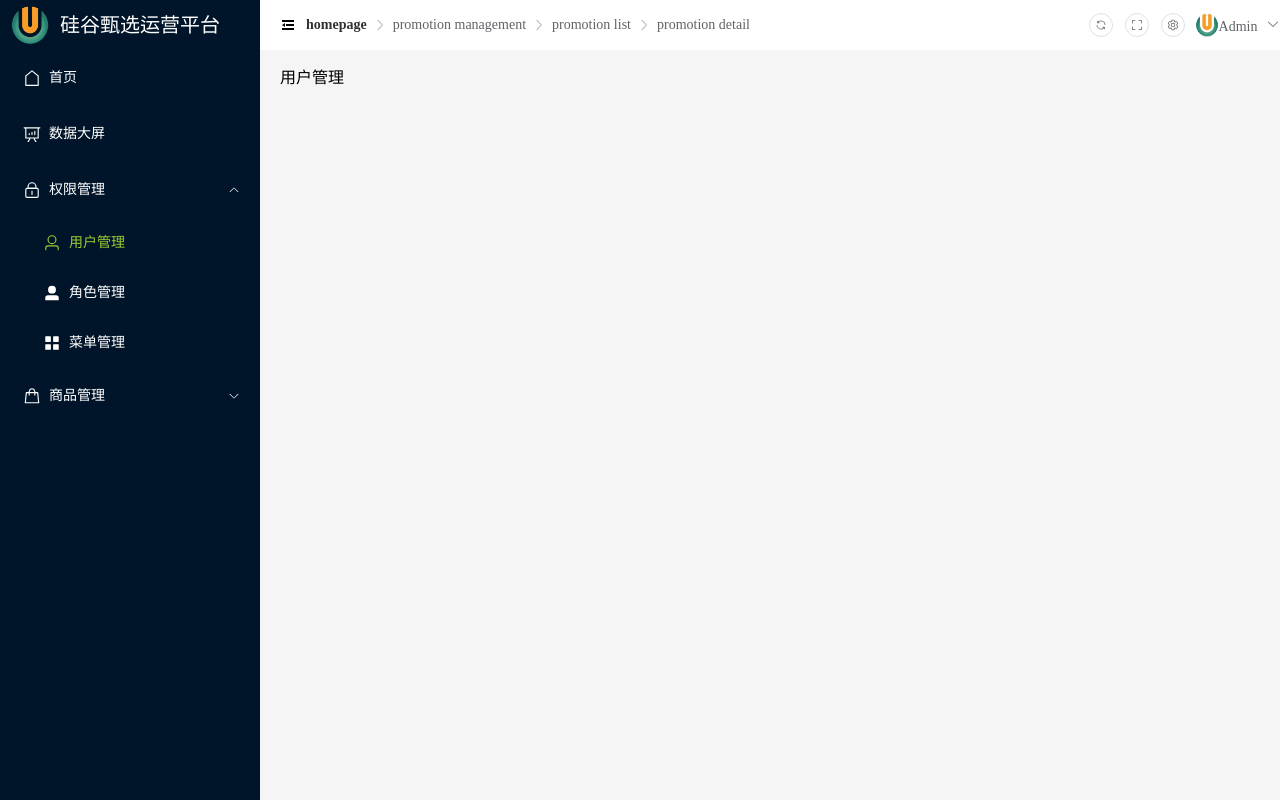
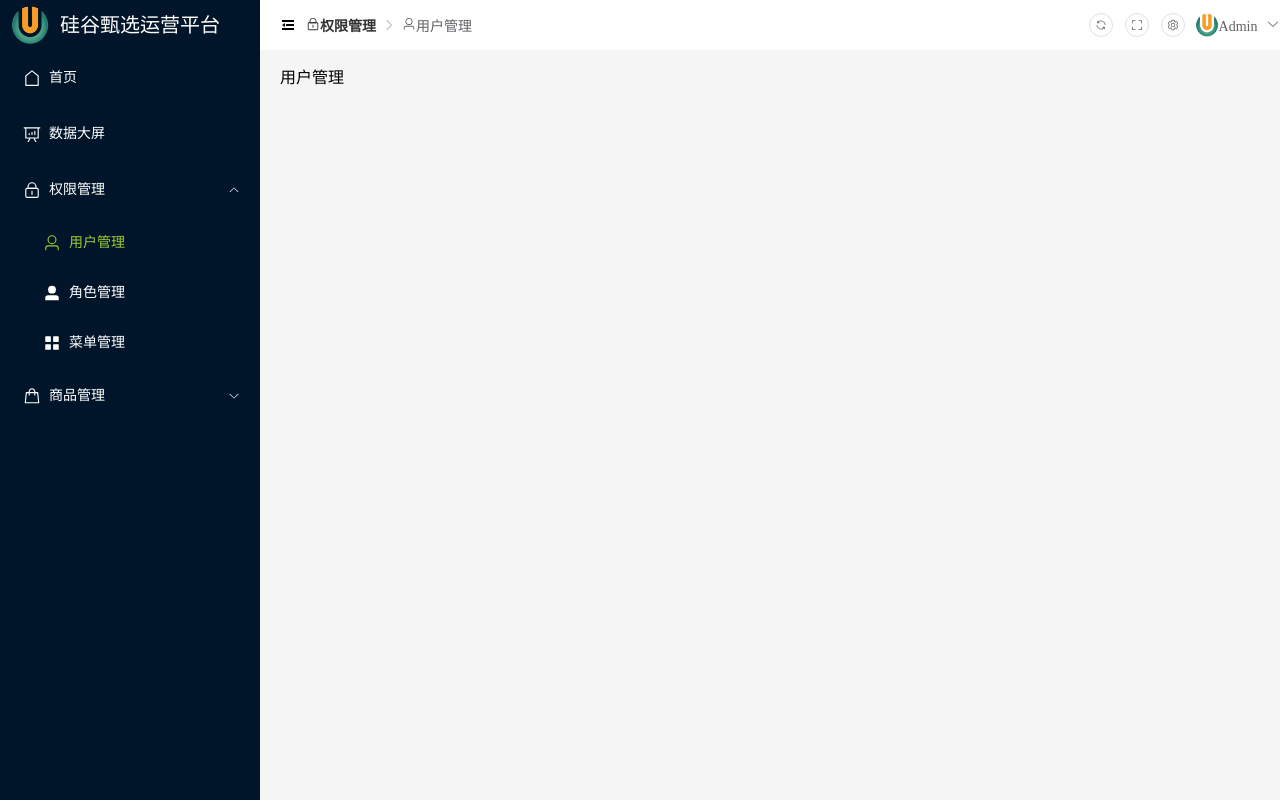
Before and after one commit to james-wangx/vue3-admin-template, a Vue app: page /#/acl/user in a window 1280 px wide. Built offline with nearby package versions, Linux system fonts and the light colour scheme.

Commit message:
feat: impl dynamic navigation

```diff
--- a/src/layout/nav/breadcrumb/index.vue
+++ b/src/layout/nav/breadcrumb/index.vue
@@ -1,8 +1,10 @@
 <script lang="ts" setup>
 import { ArrowRight } from '@element-plus/icons-vue'
 import useSettingStore from '@/store/modules/setting.ts'
+import { useRoute } from 'vue-router'
 
 const settingStore = useSettingStore()
+const route = useRoute()
 
 const changeIcon = () => {
   settingStore.changeFold()
@@ -20,10 +22,17 @@
     <component :is="settingStore.fold ? 'Expand' : 'Fold'"></component>
   </el-icon>
   <el-breadcrumb :separator-icon="ArrowRight">
-    <el-breadcrumb-item :to="{ path: '/' }">homepage</el-breadcrumb-item>
-    <el-breadcrumb-item>promotion management</el-breadcrumb-item>
-    <el-breadcrumb-item>promotion list</el-breadcrumb-item>
-    <el-breadcrumb-item>promotion detail</el-breadcrumb-item>
+    <el-breadcrumb-item
+      v-for="(item, index) in route.matched"
+      :key="index"
+      v-show="item.meta.title"
+      :to="item.path"
+    >
+      <el-icon>
+        <component :is="item.meta.icon"></component>
+      </el-icon>
+      <span>{{ item.meta.title }}</span>
+    </el-breadcrumb-item>
   </el-breadcrumb>
 </template>
 
--- a/src/router/routes.ts
+++ b/src/router/routes.ts
@@ -12,7 +12,7 @@
     component: () => import('@/layout/index.vue'),
     name: 'layout',
     redirect: '/home',
-    meta: { title: 'layout', show: true },
+    meta: { show: true },
     children: [
       {
         path: '/home',
@@ -38,6 +38,7 @@
     component: () => import('@/layout/index.vue'),
     name: 'Acl',
     meta: { title: '权限管理', icon: 'Lock', show: true },
+    redirect: '/acl/user',
     children: [
       {
         path: '/acl/user',
@@ -64,6 +65,7 @@
     component: () => import('@/layout/index.vue'),
     name: 'Product',
     meta: { title: '商品管理', icon: 'Goods', show: true },
+    redirect: '/product/trademark',
     children: [
       {
         path: '/product/trademark',
```
